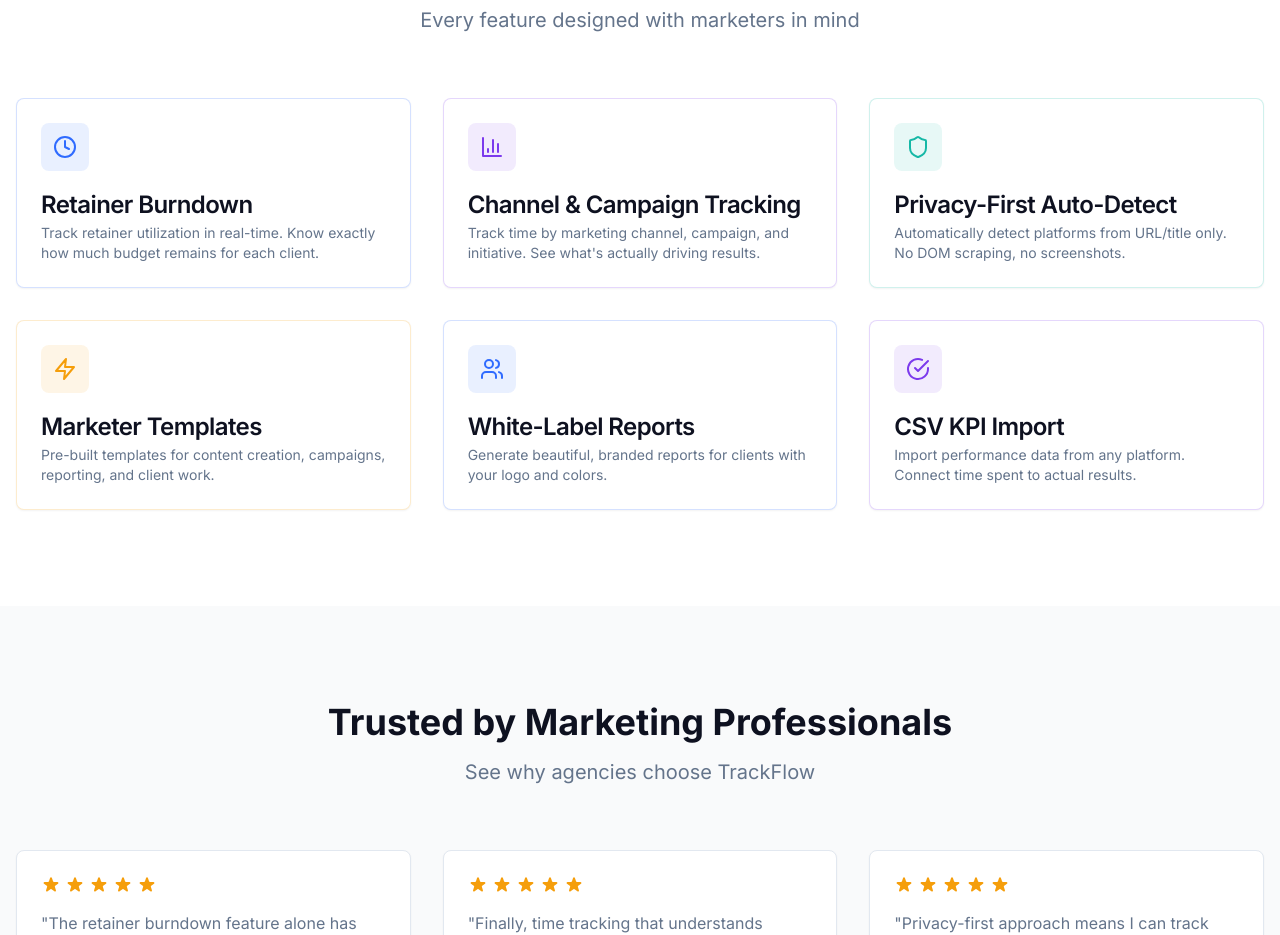
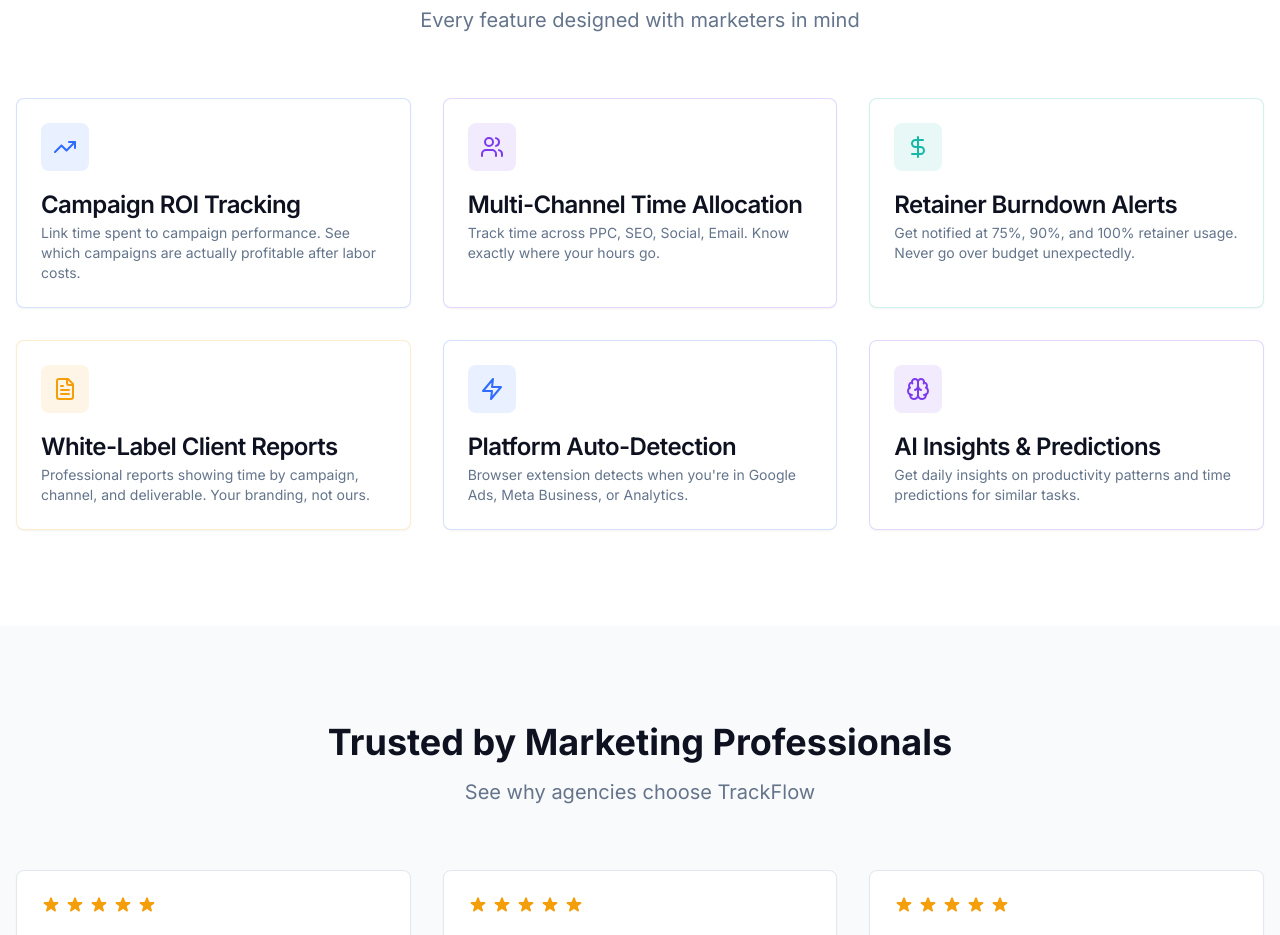
Before and after one commit to PKBibi/trackflow_v2, a Next.js app: page / in a window 1280 px wide. Shown: the part 860-1795 px from the top of the page. Built offline with nearby package versions, Linux system fonts and the light colour scheme.

Commit message:
Update marketing landing page: new hero section and marketing-specific features

```diff
--- a/app/(marketing)/page.tsx
+++ b/app/(marketing)/page.tsx
@@ -1,7 +1,7 @@
 'use client'
 
 import Link from 'next/link'
-import { ArrowRight, Shield, Clock, BarChart3, Users, Zap, CheckCircle, Globe, Lock, ChevronRight, Play } from 'lucide-react'
+import { ArrowRight, Shield, Clock, BarChart3, Users, Zap, CheckCircle, Globe, Lock, ChevronRight, Play, TrendingUp, DollarSign, FileText, Brain } from 'lucide-react'
 import { Button } from '@/components/ui/button'
 import { Badge } from '@/components/ui/badge'
 import { Card, CardContent, CardDescription, CardHeader, CardTitle } from '@/components/ui/card'
@@ -100,80 +100,80 @@ export default function MarketingLandingPage() {
            </div>
 
            <div className="grid md:grid-cols-2 lg:grid-cols-3 gap-8">
-            {/* Retainer Burndown */}
+             {/* Campaign ROI Tracking */}
              <Card className="border-[#2F6BFF]/20 hover:border-[#2F6BFF] transition-colors">
                <CardHeader>
                  <div className="w-12 h-12 bg-[#2F6BFF]/10 rounded-lg flex items-center justify-center mb-4">
-                  <Clock className="w-6 h-6 text-[#2F6BFF]" />
+                   <TrendingUp className="w-6 h-6 text-[#2F6BFF]" />
                  </div>
-                <CardTitle>Retainer Burndown</CardTitle>
+                 <CardTitle>Campaign ROI Tracking</CardTitle>
                  <CardDescription>
-                  Track retainer utilization in real-time. Know exactly how much budget remains for each client.
+                   Link time spent to campaign performance. See which campaigns are actually profitable after labor costs.
                  </CardDescription>
                </CardHeader>
              </Card>
 
-            {/* Channel & Campaign Tracking */}
+             {/* Multi-Channel Time Allocation */}
              <Card className="border-[#7C3AED]/20 hover:border-[#7C3AED] transition-colors">
                <CardHeader>
                  <div className="w-12 h-12 bg-[#7C3AED]/10 rounded-lg flex items-center justify-center mb-4">
-                  <BarChart3 className="w-6 h-6 text-[#7C3AED]" />
+                   <Users className="w-6 h-6 text-[#7C3AED]" />
                  </div>
-                <CardTitle>Channel & Campaign Tracking</CardTitle>
+                 <CardTitle>Multi-Channel Time Allocation</CardTitle>
                  <CardDescription>
-                  Track time by marketing channel, campaign, and initiative. See what's actually driving results.
+                   Track time across PPC, SEO, Social, Email. Know exactly where your hours go.
                  </CardDescription>
                </CardHeader>
              </Card>
 
-            {/* Privacy-First Auto-Detect */}
+             {/* Retainer Burndown Alerts */}
              <Card className="border-[#16B8A6]/20 hover:border-[#16B8A6] transition-colors">
                <CardHeader>
                  <div className="w-12 h-12 bg-[#16B8A6]/10 rounded-lg flex items-center justify-center mb-4">
-                  <Shield className="w-6 h-6 text-[#16B8A6]" />
+                   <DollarSign className="w-6 h-6 text-[#16B8A6]" />
                  </div>
-                <CardTitle>Privacy-First Auto-Detect</CardTitle>
+                 <CardTitle>Retainer Burndown Alerts</CardTitle>
                  <CardDescription>
-                  Automatically detect platforms from URL/title only. No DOM scraping, no screenshots.
+                   Get notified at 75%, 90%, and 100% retainer usage. Never go over budget unexpectedly.
                  </CardDescription>
                </CardHeader>
              </Card>
 
-            {/* Marketer Templates */}
+             {/* White-Label Client Reports */}
              <Card className="border-[#F59E0B]/20 hover:border-[#F59E0B] transition-colors">
                <CardHeader>
                  <div className="w-12 h-12 bg-[#F59E0B]/10 rounded-lg flex items-center justify-center mb-4">
-                  <Zap className="w-6 h-6 text-[#F59E0B]" />
+                   <FileText className="w-6 h-6 text-[#F59E0B]" />
                  </div>
-                <CardTitle>Marketer Templates</CardTitle>
+                 <CardTitle>White-Label Client Reports</CardTitle>
                  <CardDescription>
-                  Pre-built templates for content creation, campaigns, reporting, and client work.
+                   Professional reports showing time by campaign, channel, and deliverable. Your branding, not ours.
                  </CardDescription>
                </CardHeader>
              </Card>
 
-            {/* White-Label Reports */}
+             {/* Platform Auto-Detection */}
              <Card className="border-[#2F6BFF]/20 hover:border-[#2F6BFF] transition-colors">
                <CardHeader>
                  <div className="w-12 h-12 bg-[#2F6BFF]/10 rounded-lg flex items-center justify-center mb-4">
-                  <Users className="w-6 h-6 text-[#2F6BFF]" />
+                   <Zap className="w-6 h-6 text-[#2F6BFF]" />
                  </div>
-                <CardTitle>White-Label Reports</CardTitle>
+                 <CardTitle>Platform Auto-Detection</CardTitle>
                  <CardDescription>
-                  Generate beautiful, branded reports for clients with your logo and colors.
+                   Browser extension detects when you're in Google Ads, Meta Business, or Analytics.
                  </CardDescription>
                </CardHeader>
              </Card>
 
-            {/* CSV KPI Import */}
+             {/* AI Insights & Predictions */}
              <Card className="border-[#7C3AED]/20 hover:border-[#7C3AED] transition-colors">
                <CardHeader>
                  <div className="w-12 h-12 bg-[#7C3AED]/10 rounded-lg flex items-center justify-center mb-4">
-                  <CheckCircle className="w-6 h-6 text-[#7C3AED]" />
+                   <Brain className="w-6 h-6 text-[#7C3AED]" />
                  </div>
-                <CardTitle>CSV KPI Import</CardTitle>
+                 <CardTitle>AI Insights & Predictions</CardTitle>
                  <CardDescription>
-                  Import performance data from any platform. Connect time spent to actual results.
+                   Get daily insights on productivity patterns and time predictions for similar tasks.
                  </CardDescription>
                </CardHeader>
              </Card>
```
Lines whose indentation alone changed are shown as unchanged.
